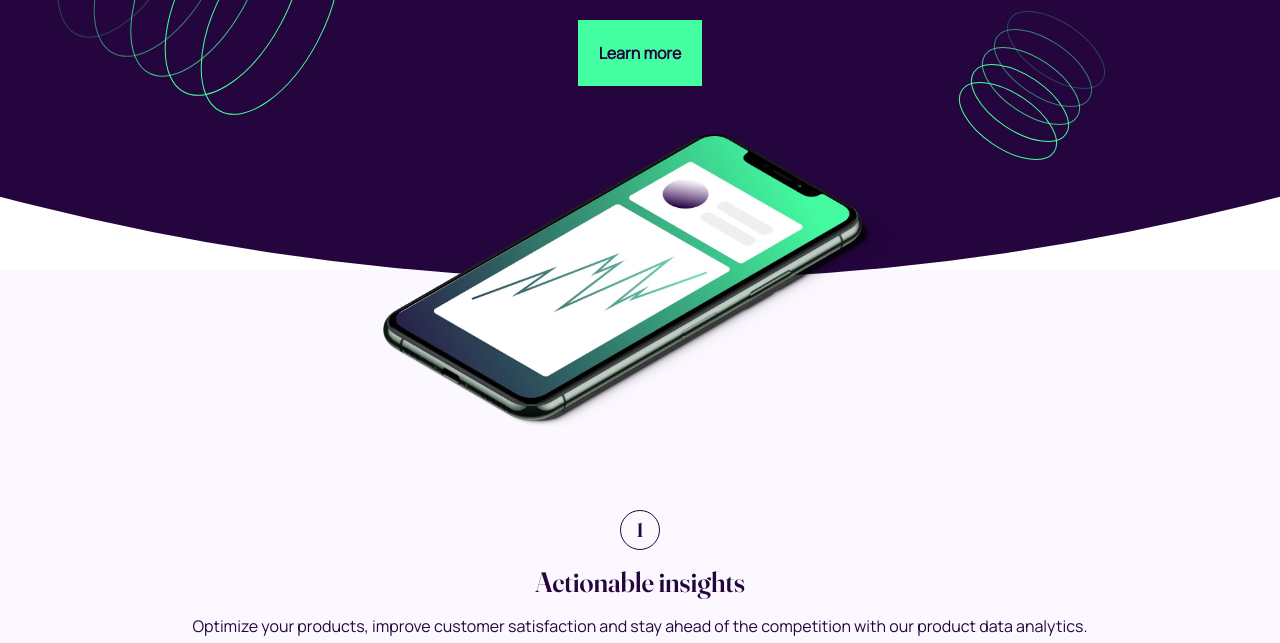
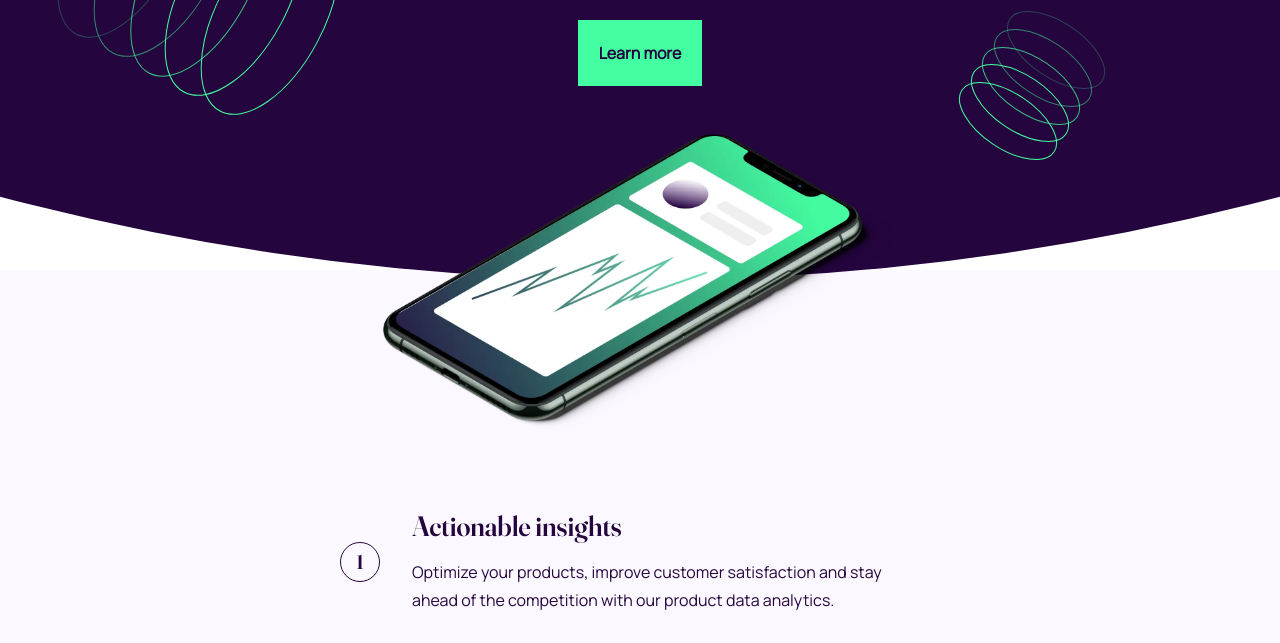
Before and after one commit to Allandrow/FEM-Workit_landing_page, a website: page index.html in a window 1280 px wide. Shown: the part 240-883 px from the top of the page. Drawn offline with Linux system fonts and the light colour scheme.

Commit message:
:iphone: Tablet: Style advantages

```diff
--- a/style.css
+++ b/style.css
@@ -278,6 +278,24 @@ footer ul {
   .hero-img {
     width: 514px;
   }
+
+  .advantages li {
+    align-items: start;
+    padding-left: 2rem;
+    position: relative;
+    text-align: left;
+    justify-content: center;
+  }
+
+  .advantages li::before {
+    left: -2.5rem;
+    position: absolute;
+  }
+
+  .advantages li p {
+    max-width: 50ch;
+    line-height: 1.75rem;
+  }
 }
 
 @media screen and (min-width: 1440px) {
```
